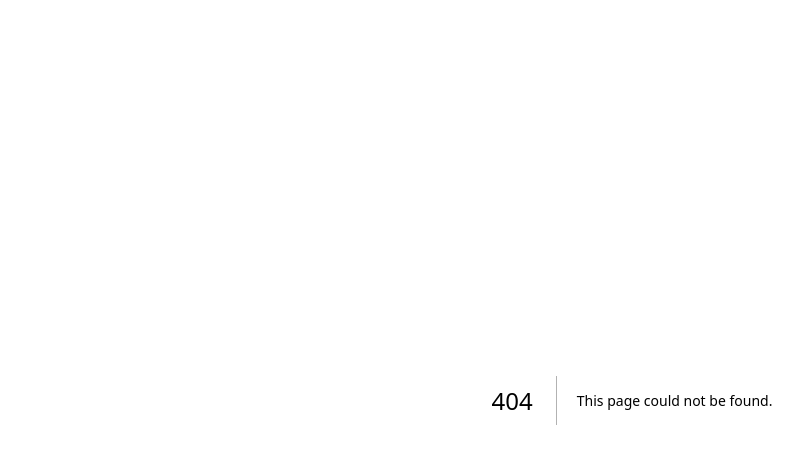
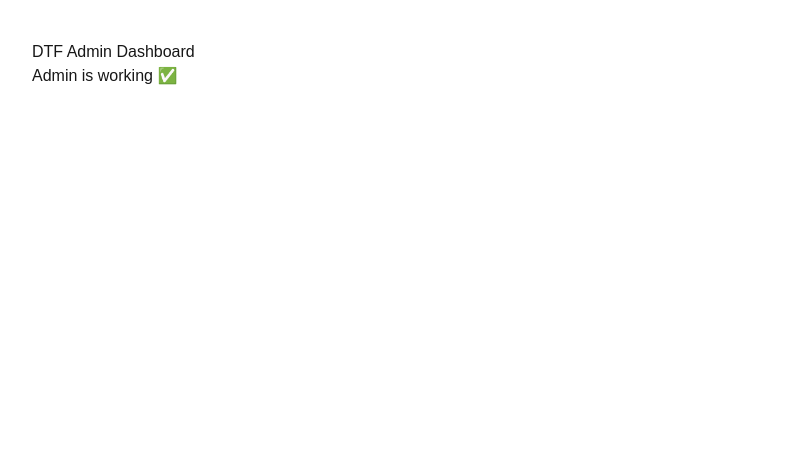
Before and after one commit to allin1xtra-ctrl/dtf-designer-clean, a Next.js app: page /app/admin in a window 1280 px wide. Before the commit this address had no page. Shown: the top 464 px of the page, without its empty margins (8-811 px from the left). Built offline with nearby package versions, Linux system fonts and the light colour scheme.

Commit message:
Create AdminPage component for admin dashboard
Commit message: Create AdminPage component for admin dashboard
(Optional) Extended description: Adds app/admin/page.jsx to enable the /admin route with a working admin dashboard page.

```diff
--- /dev/null
+++ b/app/app/admin/page.jsx
@@ -0,0 +1,8 @@
+export default function AdminPage() {
+  return (
+    <div style={{ padding: "40px" }}>
+      <h1>DTF Admin Dashboard</h1>
+      <p>Admin is working ✅</p>
+    </div>
+  );
+}
```
